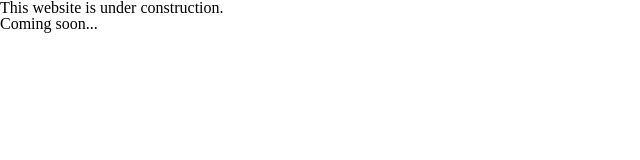
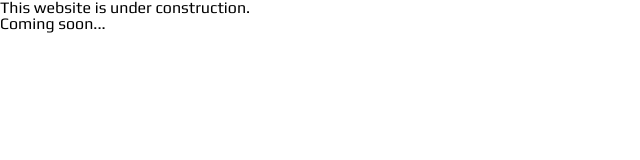
Before and after one commit to Yutna/matching-card-game, a Next.js app: page / in a window 1280 px wide. Shown: the top 160 px of the page, without its empty margins (0-640 px from the left). Built offline with nearby package versions, Linux system fonts and the light colour scheme.

Commit message:
Add Play font.

```diff
--- a/pages/index.js
+++ b/pages/index.js
@@ -5,6 +5,8 @@
     <>
       <Head>
         <title>Matching Game Card</title>
+        <link rel="preconnect" href="https://fonts.gstatic.com" />
+        <link rel="stylesheet" href="https://fonts.googleapis.com/css2?family=Play:wght@400;700&display=swap" />
       </Head>
       <h1>This website is under construction.</h1>
       <p>Coming soon...</p>
--- a/styles/globals.scss
+++ b/styles/globals.scss
@@ -71,3 +71,7 @@
 *::after {
   box-sizing: inherit;
 }
+
+body {
+  font-family: "Play", sans-serif;
+}
```
